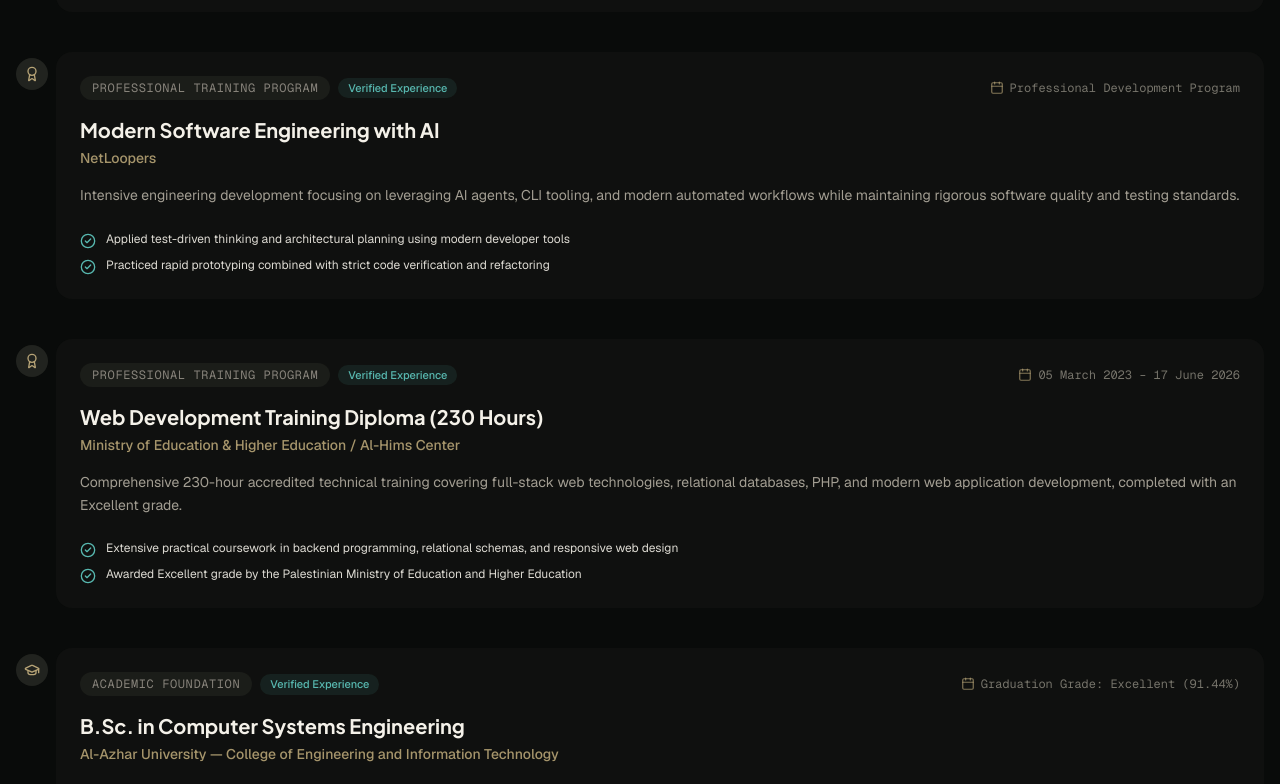
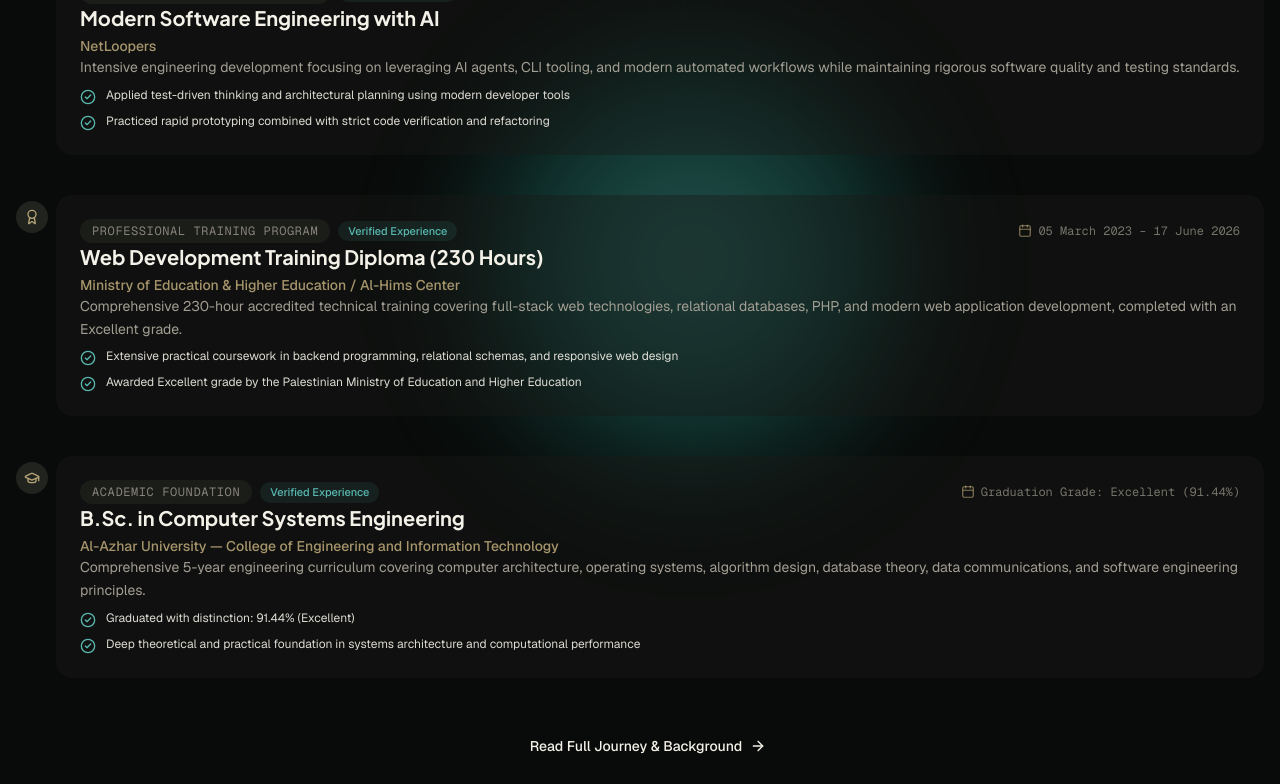
Before and after one commit to NabilDawud/Nabil-Dawud-Portfolio, a Next.js app: page /en in a window 1280 px wide. Shown: the part 6989-7773 px from the top of the page. Built offline with nearby package versions, Linux system fonts and the light colour scheme; a web font is replaced by a local one.

Commit message:
feat(ui): extend ambient aurora, spotlight cards, and living pulses to Journey and Contact sections

```diff
--- a/src/components/home/ContactCtaSection.tsx
+++ b/src/components/home/ContactCtaSection.tsx
@@ -4,7 +4,7 @@ import React from "react";
 import { ArrowRight, Sparkles } from "lucide-react";
 import { useLanguage } from "@/i18n";
 import { Button } from "../ui/Button";
-import { MagneticButton } from "../ui";
+import { MagneticButton, AmbientSpotlight } from "../ui";
 
 export function ContactCtaSection() {
   const { locale, isRTL } = useLanguage();
@@ -14,17 +14,24 @@ export function ContactCtaSection() {
       aria-labelledby="cta-heading"
       className="py-20 md:py-28 relative border-t border-border-subtle/40 overflow-hidden"
     >
-      {/* Ambient background glow */}
+      {/* Living Aurora & Interactive Cyber-Grid Atmosphere */}
+      <AmbientSpotlight variant="hero" />
+
+      <div className="max-w-5xl mx-auto px-4 sm:px-6 lg:px-8">
+        <div className="relative group/contact">
+          {/* Radiant breathing rim glow */}
           <div
-        className="absolute top-1/2 start-1/2 -translate-x-1/2 -translate-y-1/2 w-[700px] h-[350px] bg-[radial-gradient(ellipse_at_center,_var(--tw-gradient-stops))] from-champagne/15 via-transparent to-transparent blur-3xl pointer-events-none -z-10"
+            className="absolute -inset-1.5 rounded-[2rem] bg-gradient-to-r from-champagne/35 via-teal/25 to-champagne/35 blur-2xl opacity-70 group-hover/contact:opacity-100 transition-opacity duration-700 pointer-events-none animate-pulse"
             aria-hidden="true"
           />
 
-      <div className="max-w-5xl mx-auto px-4 sm:px-6 lg:px-8">
-        <div className="relative rounded-3xl border border-champagne/30 bg-gradient-to-b from-graphite/80 via-graphite/40 to-obsidian p-8 sm:p-14 md:p-16 text-center space-y-8 shadow-2xl shadow-black/80 backdrop-blur-sm overflow-hidden">
-          {/* Subtle top indicator */}
-          <div className="inline-flex items-center gap-2 px-3.5 py-1.5 rounded-full border border-champagne/30 bg-champagne/10 text-champagne text-xs font-mono font-medium">
-            <Sparkles className="w-3.5 h-3.5 text-champagne" />
+          <div className="relative rounded-3xl border border-champagne/40 bg-gradient-to-b from-graphite/90 via-graphite/50 to-obsidian p-8 sm:p-14 md:p-16 text-center space-y-8 shadow-2xl shadow-black/80 backdrop-blur-md overflow-hidden">
+            {/* Subtle top indicator with live pulse */}
+            <div className="inline-flex items-center gap-2 px-3.5 py-1.5 rounded-full border border-champagne/35 bg-champagne/15 text-champagne text-xs font-mono font-medium shadow-[0_0_15px_rgba(212,175,55,0.25)]">
+              <span className="relative flex items-center justify-center w-3.5 h-3.5">
+                <span className="absolute w-full h-full rounded-full bg-champagne opacity-60 animate-ping" />
+                <Sparkles className="relative w-3.5 h-3.5 text-champagne" />
+              </span>
               <span>
                 {locale === "en"
                   ? "Open to Work & Engineering Collaboration"
@@ -41,14 +48,14 @@ export function ContactCtaSection() {
                 {locale === "en" ? (
                   <>
                     Let&apos;s build something{" "}
-                  <span className="bg-gradient-to-r from-champagne-bright via-champagne to-champagne/70 bg-clip-text text-transparent">
+                    <span className="inline-block py-1 bg-gradient-to-r from-champagne-bright via-[#FFF4D9] to-champagne bg-clip-text text-transparent animate-text-shimmer select-none will-change-[background-position]">
                       scalable together.
                     </span>
                   </>
                 ) : (
                   <>
                     لنقم ببناء أنظمة{" "}
-                  <span className="bg-gradient-to-r from-champagne-bright via-champagne to-champagne/70 bg-clip-text text-transparent">
+                    <span className="inline-block py-1 bg-gradient-to-r from-champagne-bright via-[#FFF4D9] to-champagne bg-clip-text text-transparent animate-text-shimmer select-none will-change-[background-position]">
                       قابلة للتوسع معاً.
                     </span>
                   </>
@@ -72,6 +79,7 @@ export function ContactCtaSection() {
             </div>
           </div>
         </div>
+      </div>
     </section>
   );
 }
--- a/src/components/home/JourneyPreviewSection.tsx
+++ b/src/components/home/JourneyPreviewSection.tsx
@@ -13,6 +13,7 @@ import { journeyEntries } from "@/data/journey";
 import { useLanguage } from "@/i18n";
 import { Badge } from "../ui/Badge";
 import { Button } from "../ui/Button";
+import { SpotlightCard, AmbientSpotlight, MagneticButton } from "../ui";
 
 export function JourneyPreviewSection() {
   const { t, l, isRTL } = useLanguage();
@@ -47,8 +48,11 @@ export function JourneyPreviewSection() {
     <section
       id="journey"
       aria-labelledby="journey-heading"
-      className="py-20 md:py-28 relative scroll-mt-24 border-t border-border-subtle/40"
+      className="py-20 md:py-28 relative scroll-mt-24 border-t border-border-subtle/40 overflow-hidden"
     >
+      {/* Living Aurora & Interactive Cyber-Grid Atmosphere */}
+      <AmbientSpotlight variant="bento" />
+
       <div className="max-w-7xl mx-auto px-4 sm:px-6 lg:px-8">
         {/* Section Header */}
         <div className="max-w-3xl space-y-4 mb-14 text-start">
@@ -66,20 +70,23 @@ export function JourneyPreviewSection() {
           </p>
         </div>
 
-        {/* Timeline Stream */}
+        {/* Timeline Stream with Illuminated Spine */}
         <div className="relative border-s border-border-subtle/80 ms-4 sm:ms-6 space-y-10">
+          {/* Glowing vertical gradient line along the spine */}
+          <div className="absolute top-0 bottom-0 -start-[1px] w-[2px] bg-gradient-to-b from-champagne/60 via-teal/40 to-transparent pointer-events-none" />
+
           {journeyEntries.map((entry) => {
             const Icon = getTypeIcon(entry.type);
 
             return (
               <div key={entry.id} className="relative ps-6 sm:ps-8 group">
-                {/* Timeline node icon */}
-                <div className="absolute -start-4 top-1.5 w-8 h-8 rounded-full bg-graphite-elevated border border-border-subtle flex items-center justify-center text-champagne group-hover:border-champagne/60 group-hover:scale-110 transition-all duration-200">
+                {/* Timeline node icon with pulse glow on hover */}
+                <div className="absolute -start-4 top-1.5 w-8 h-8 rounded-full bg-graphite-elevated border border-border-subtle flex items-center justify-center text-champagne group-hover:border-champagne/80 group-hover:shadow-[0_0_14px_rgba(212,175,55,0.45)] group-hover:scale-110 transition-all duration-300">
                   <Icon className="w-4 h-4" />
                 </div>
 
-                {/* Entry Card */}
-                <div className="rounded-2xl border border-border-subtle/80 bg-graphite/40 hover:bg-graphite/70 p-6 sm:p-7 transition-all duration-300 hover:border-champagne/40 text-start space-y-4">
+                {/* Entry Card with Interactive Spotlight */}
+                <SpotlightCard className="p-6 sm:p-7 bg-graphite/40 hover:bg-graphite/70 border border-border-subtle/80 hover:border-champagne/40 transition-all duration-300 text-start space-y-4">
                   {/* Badges & Period */}
                   <div className="flex flex-wrap items-center justify-between gap-3">
                     <div className="flex items-center gap-2">
@@ -128,7 +135,7 @@ export function JourneyPreviewSection() {
                       ))}
                     </ul>
                   )}
-                </div>
+                </SpotlightCard>
               </div>
             );
           })}
@@ -136,10 +143,12 @@ export function JourneyPreviewSection() {
 
         {/* View Full Journey CTA */}
         <div className="mt-12 text-center sm:text-start ps-4 sm:ps-6">
-          <Button href="/about" variant="outline" size="md" className="gap-2">
-            <span>{t.journey.viewFullStory}</span>
-            <ArrowRight className={isRTL ? "w-4 h-4 rotate-180" : "w-4 h-4"} />
-          </Button>
+          <MagneticButton>
+            <Button href="/about" variant="outline" size="md" className="gap-2">
+              <span>{t.journey.viewFullStory}</span>
+              <ArrowRight className={isRTL ? "w-4 h-4 rotate-180" : "w-4 h-4"} />
+            </Button>
+          </MagneticButton>
         </div>
       </div>
     </section>
```
Also changed, not shown: 1 other file (tests, documents, lock files or other folders). Lines whose indentation alone changed are shown as unchanged.
